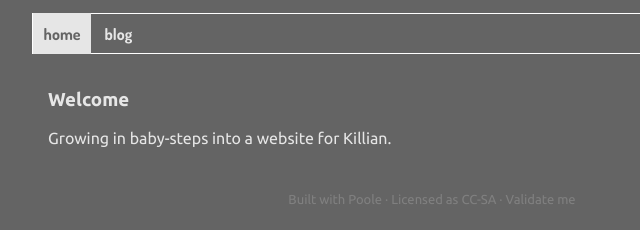
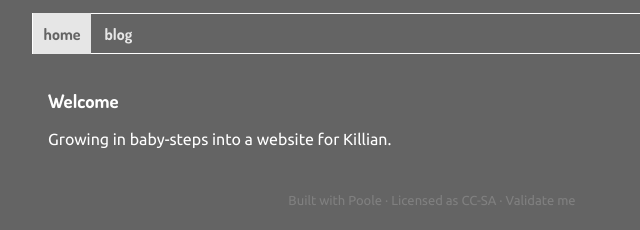
Before and after one commit to killianobrien/killianobrien.github.io, a plain HTML site: page index.html in a window 1280 px wide. Shown: the part 138-368 px from the top of the page, 208-848 px from the left. Drawn offline with Linux system fonts and the light colour scheme.

Commit message:
Update index.html

```diff
--- a/index.html
+++ b/index.html
@@ -15,14 +15,14 @@
             color: rgb(230,230,230);
 	    background-color: rgb(100,100,100);
         }
-div h1, div h2, dvi h3, div h4, div h5, div h6 {
+h1, h2, h3, h4, h5, h6 {
   color: rgb(255,255,255);
 font-family: 'Dosis', sans-serif;
  }
         div#box {
         }
         div#header, div#menu, div#content, div#footer {
-            padding: 1em;
+            padding: 1em;color: rgb(255,255,255);
         }
         div#menu {
             <!-- background-color: #eeeeec; -->
```
